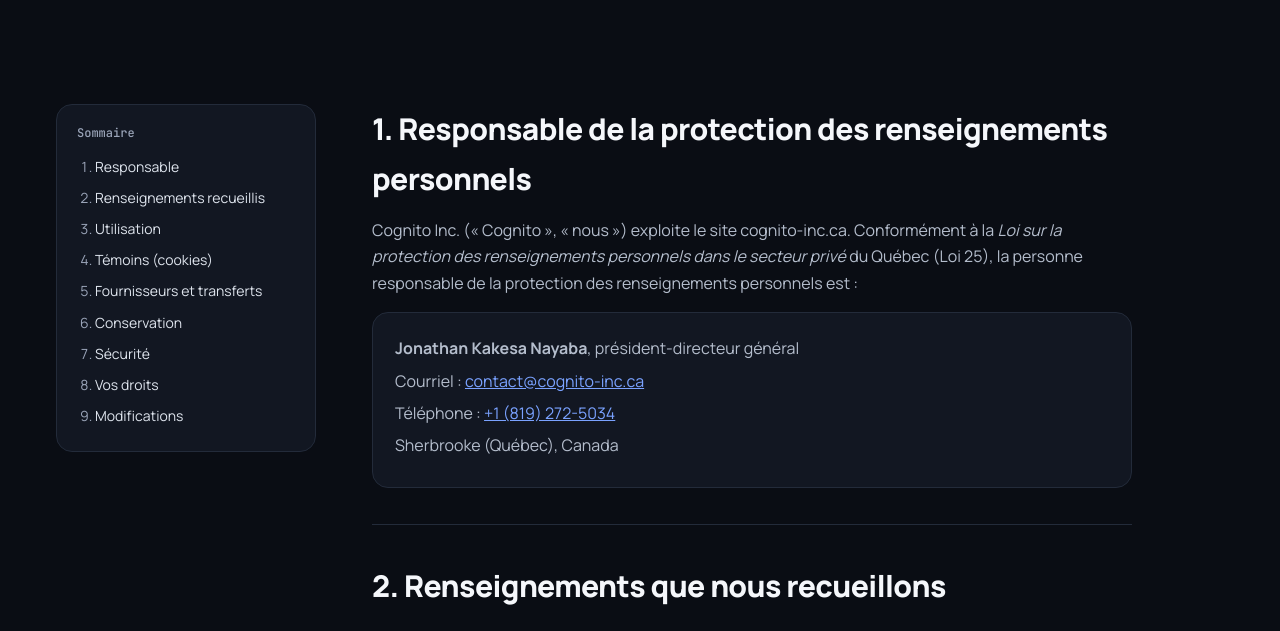
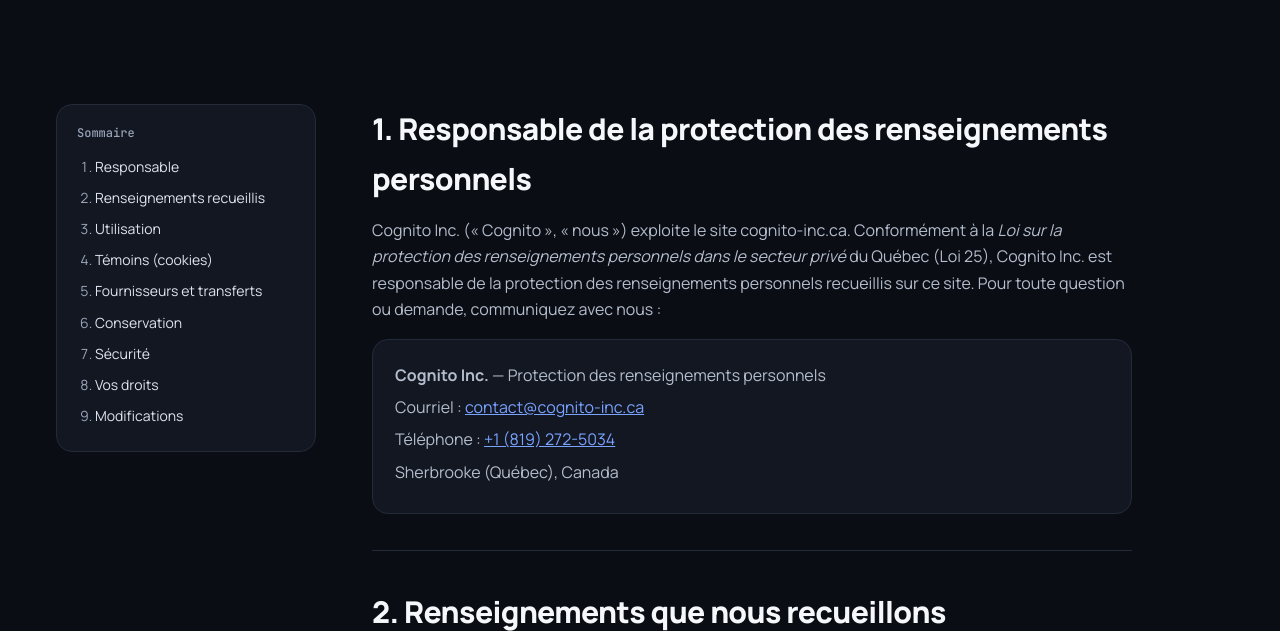
Before and after one commit to JonathanK-N/Cognito-Inc, a Flask app: page /confidentialite in a window 1280 px wide. Shown: the part 496-1127 px from the top of the page. Run offline with Flask 3, Linux system fonts and the light colour scheme; data that the repository does not hold is empty; some libraries are stand-ins or nearby versions.

Commit message:
Politique de confidentialité : Cognito Inc. comme responsable
Updated the privacy policy to clarify Cognito Inc.'s responsibility for personal information protection.

```diff
--- a/templates/privacy.html
+++ b/templates/privacy.html
@@ -29,9 +29,9 @@
     <div class="legal-body">
       <section id="responsable">
         <h2>1. Responsable de la protection des renseignements personnels</h2>
-        <p>Cognito Inc. (« Cognito », « nous ») exploite le site cognito-inc.ca. Conformément à la <em>Loi sur la protection des renseignements personnels dans le secteur privé</em> du Québec (Loi 25), la personne responsable de la protection des renseignements personnels est :</p>
+        <p>Cognito Inc. (« Cognito », « nous ») exploite le site cognito-inc.ca. Conformément à la <em>Loi sur la protection des renseignements personnels dans le secteur privé</em> du Québec (Loi 25), Cognito Inc. est responsable de la protection des renseignements personnels recueillis sur ce site. Pour toute question ou demande, communiquez avec nous :</p>
         <div class="legal-contact">
-          <p><strong>Jonathan Kakesa Nayaba</strong>, président-directeur général</p>
+          <p><strong>Cognito Inc.</strong> — Protection des renseignements personnels</p>
           <p>Courriel : <a href="mailto:contact@cognito-inc.ca?subject=Protection%20des%20renseignements%20personnels">contact@cognito-inc.ca</a></p>
           <p>Téléphone : <a href="tel:+18192725034">+1 (819) 272-5034</a></p>
           <p>Sherbrooke (Québec), Canada</p>
```
